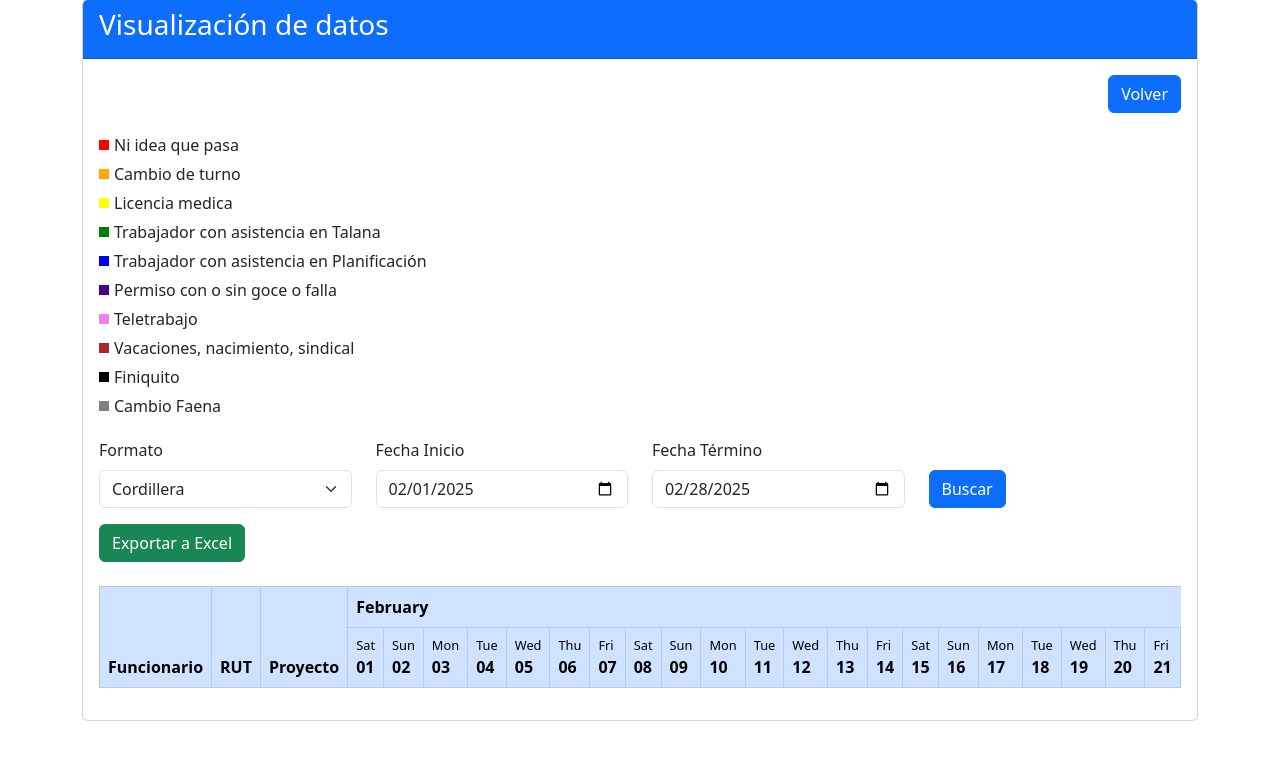
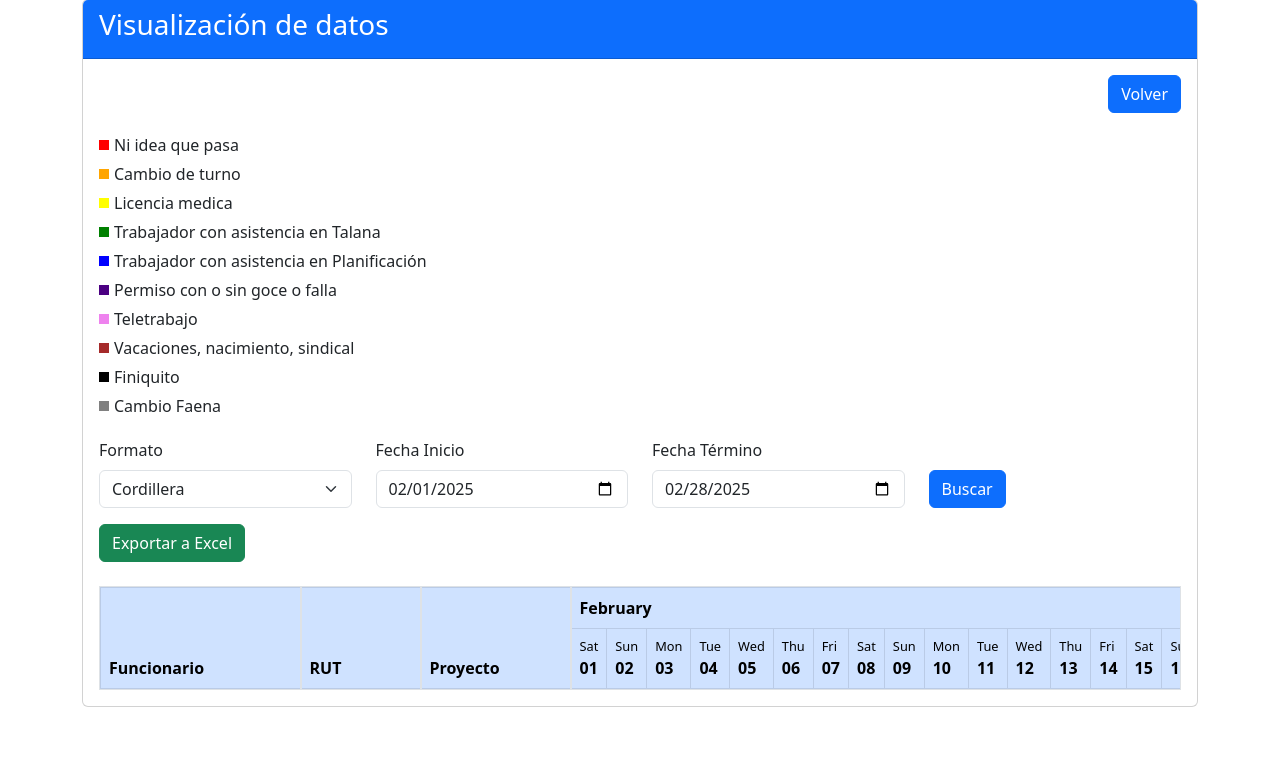
Before and after one commit to sickiqq/inputs, a PHP site: page /views/visualizar.php in a window 1280 px wide. Shown: the part 51-822 px from the top of the page. After the commit the page ends 758 px from the top, so only its background shows below. Run offline with PHP 8.4, Linux system fonts and the light colour scheme; data comes from the database, SQL or seed files in the repository; data that the repository does not hold is empty.

Commit message:
dejar fijas columnas

```diff
--- a/views/visualizar.php
+++ b/views/visualizar.php
@@ -282,6 +282,46 @@ $conn->close();
         .bold-x {
             font-weight: bold;
         }
+        .sticky-wrapper {
+            position: relative;
+            overflow-x: auto;
+            overflow-y: visible;
+            border: 1px solid #dee2e6;
+            background: white;
+        }
+
+        .sticky-col {
+            position: sticky;
+            background: white;
+            z-index: 1000;
+            border-right: 2px solid #dee2e6 !important;
+        }
+
+        .sticky-funcionario {
+            left: 0;
+            min-width: 200px;
+            max-width: 200px;
+        }
+
+        .sticky-rut {
+            left: 200px;
+            min-width: 120px;
+            max-width: 120px;
+        }
+
+        .sticky-proyecto {
+            left: 320px;
+            min-width: 150px;
+            max-width: 150px;
+        }
+
+        .table {
+            margin-bottom: 0;
+        }
+
+        .table th, .table td {
+            white-space: nowrap;
+        }
     </style>
     <script src="https://cdnjs.cloudflare.com/ajax/libs/bootstrap/5.3.0/js/bootstrap.bundle.min.js"></script>
 </head>
@@ -335,13 +375,13 @@ $conn->close();
                     <button type="submit" class="btn btn-success">Exportar a Excel</button>
                 </form><br>
 
-                <div class="table-responsive">
+                <div class="sticky-wrapper">
                     <table class="table table-bordered table-hover">
                         <thead class="table-primary">
                             <tr>
-                                <th rowspan="2" class="nowrap">Funcionario</th>
-                                <th rowspan="2" class="nowrap">RUT</th>
-                                <th rowspan="2" class="nowrap">Proyecto</th>
+                                <th rowspan="2" class="sticky-col sticky-funcionario">Funcionario</th>
+                                <th rowspan="2" class="sticky-col sticky-rut">RUT</th>
+                                <th rowspan="2" class="sticky-col sticky-proyecto">Proyecto</th>
                                 <?php foreach ($months as $month => $monthDates): ?>
                                     <th colspan="<?php echo count($monthDates); ?>"><?php echo escape($month); ?></th>
                                 <?php endforeach; ?>
@@ -358,9 +398,9 @@ $conn->close();
                         <tbody>
                             <?php foreach ($attendance as $employee => $info): ?>
                                 <tr>
-                                    <td class="nowrap"><?php echo escape($employee); ?></td>
-                                    <td class="nowrap"><?php echo escape($info['rut']); ?></td>
-                                    <td class="nowrap"><?php echo escape($info['program']); ?></td>
+                                    <td class="sticky-col sticky-funcionario"><?php echo escape($employee); ?></td>
+                                    <td class="sticky-col sticky-rut"><?php echo escape($info['rut']); ?></td>
+                                    <td class="sticky-col sticky-proyecto"><?php echo escape($info['program']); ?></td>
                                     <?php foreach ($dates as $date): ?>
                                         <?php
                                             $eventColor = isset($info['days'][$date]['event']) ? getEventColor($info['days'][$date]['event'], $eventColors) : '';
```
